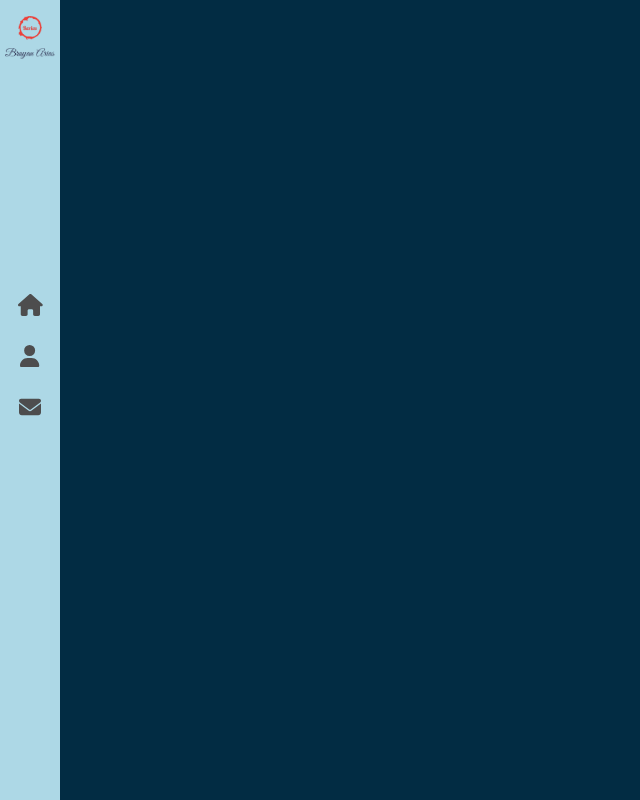
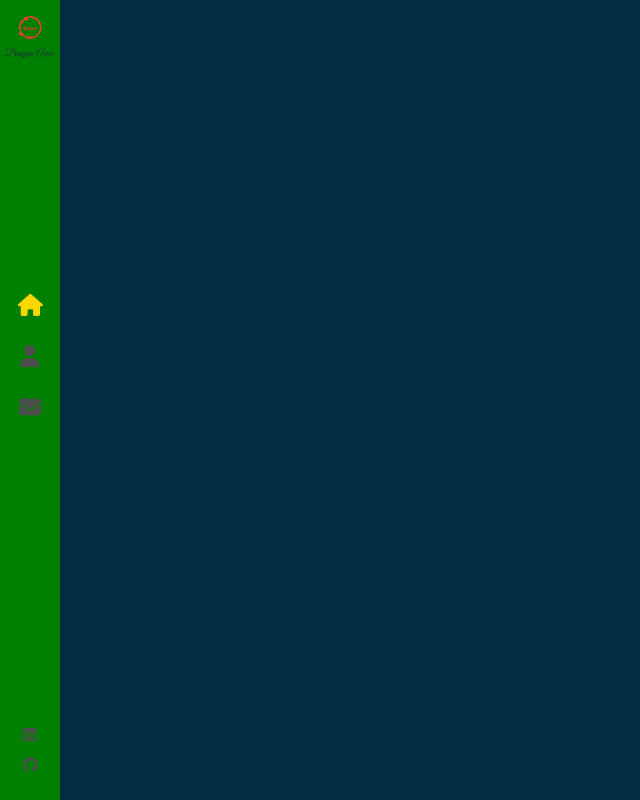
Before and after one commit to belcross17/Barias-react-portfolio, a React (Create React App) app: page / in a window 1280 px wide. Shown: the whole page, without its empty margins (0-640 px from the left). Built offline with nearby package versions, Linux system fonts and the light colour scheme.

Commit message:
added links to sidebar plus style

```diff
--- a/src/components/Sidebar/index.js
+++ b/src/components/Sidebar/index.js
@@ -4,6 +4,7 @@
 import LogoSubtitle from '../../assets/images/logo_sub.png'
 import { FontAwesomeIcon } from '@fortawesome/react-fontawesome'
 import { faEnvelope, faHome, faUser } from '@fortawesome/free-solid-svg-icons'
+import { faGithub, faLinkedin } from '@fortawesome/free-brands-svg-icons'
 
 const Sidebar = () => (
     <div className='nav-bar'>
@@ -22,6 +23,18 @@
                 <FontAwesomeIcon icon={faEnvelope} color="#4d4d4e" />
             </NavLink>
         </nav>
+        <ul>
+            <li>
+                <a target="_blank" rel='noreferrer' href='https://www.linkedin.com/in/brayan-arias-9b338b152/'>
+                    <FontAwesomeIcon icon={faLinkedin} color="#4d4d4e" />
+                </a>
+            </li>
+            <li>
+                <a target="_blank" rel='noreferrer' href='https://github.com/belcross17'>
+                    <FontAwesomeIcon icon={faGithub} color="#4d4d4e" />
+                </a>
+            </li>
+        </ul>
     </div>
     )
 
--- a/src/components/Sidebar/index.scss
+++ b/src/components/Sidebar/index.scss
@@ -1,5 +1,5 @@
 .nav-bar {
-    background: #ADD8E6;
+    background: #008000;
     width: 60px;
     height: 100%;
     position: absolute;
@@ -51,8 +51,74 @@
                 svg {
                     opacity: 0;
                 }
+
+                &:after {
+                    opacity: 1;
+                }
+            }
+
+            &:after {
+                content: '';
+                font-size: 9px;
+                letter-spacing: 2px;
+                position: absolute;
+                bottom: 0;
+                display: block;
+                width: 100%;
+                text-align: center;
+                opacity: 0;
+                transition: all 0.3s ease-out;
+            }
+
+            &:first-child {
+                &::after {
+                    content: 'HOME';
+                }
+            }
+        }
+
+        a.about-link {
+            &::after {
+                content: 'ABOUT';
+            }
+        }
+
+        a.contact-link {
+            &::after {
+                content: 'CONTACT';
+            }
+        }
+
+        a.active {
+            svg {
+                color: #ffd700;
             }
         }
     }
 
+    ul {
+        position: absolute;
+        bottom: 20px;
+        width: 100%;
+        display: block;
+        padding: 0;
+        list-style: none;
+        text-align: center;
+        margin: 0;
+
+        li {
+            a {
+                padding: 7px 0;
+                display: block;
+                font-size: 15px;
+                line-height: 16px;
+
+                &:hover svg {
+                    color: #ffd700;
+                }
+            }
+        }
+
+    }
+
 }
```
